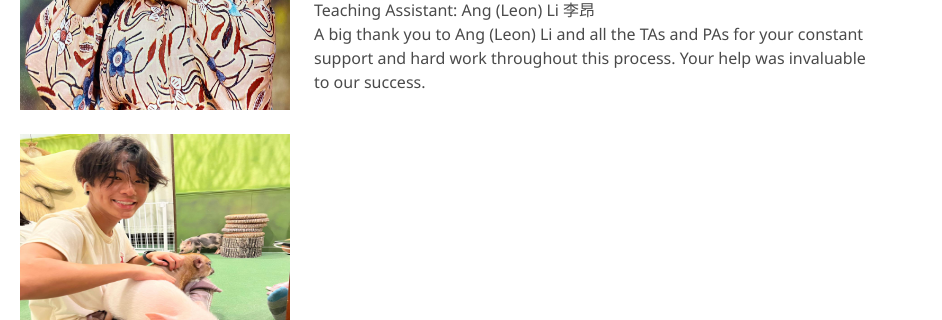
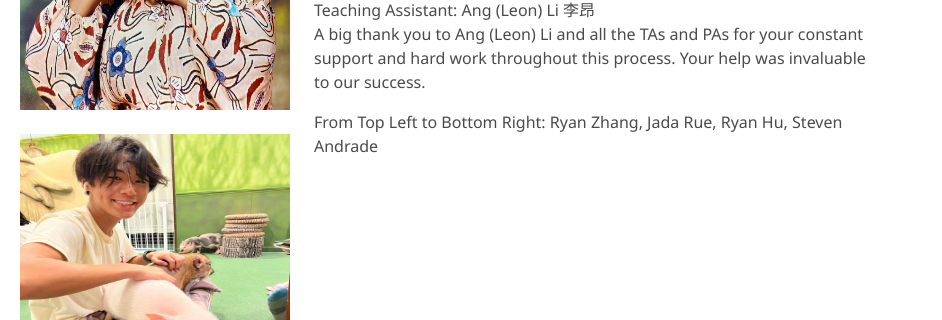
Before and after one commit to ryanzhangofficial/Robotic-Fish, a plain HTML site: page index.html in a window 1280 px wide. Shown: the part 3375-3695 px from the top of the page, 338-1280 px from the left. Drawn offline with nearby package versions, Linux system fonts and the light colour scheme; some icons are missing; a web font is replaced by a local one.

Commit message:
Update minor

```diff
--- a/index.html
+++ b/index.html
@@ -259,6 +259,7 @@
             Teaching Assistant: Ang (Leon) Li 李昂<br>
             A big thank you to Ang (Leon) Li and all the TAs and PAs for your constant support and hard work throughout this process. Your help was invaluable to our success.
           </p>
+          <p>From Top Left to Bottom Right: Ryan Zhang, Jada Rue, Ryan Hu, Steven Andrade</p>
         </div>
       </div>
     </div>
```
